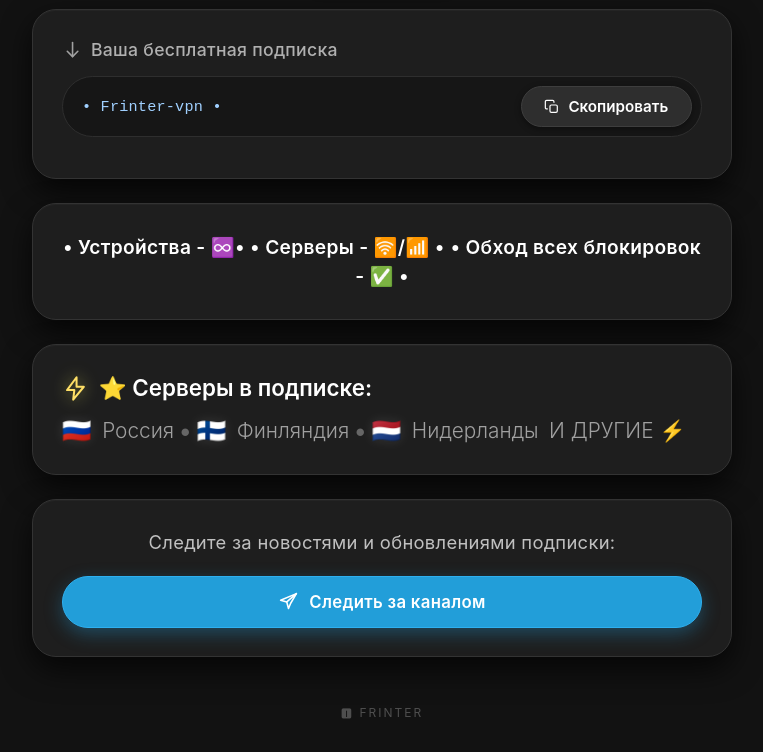
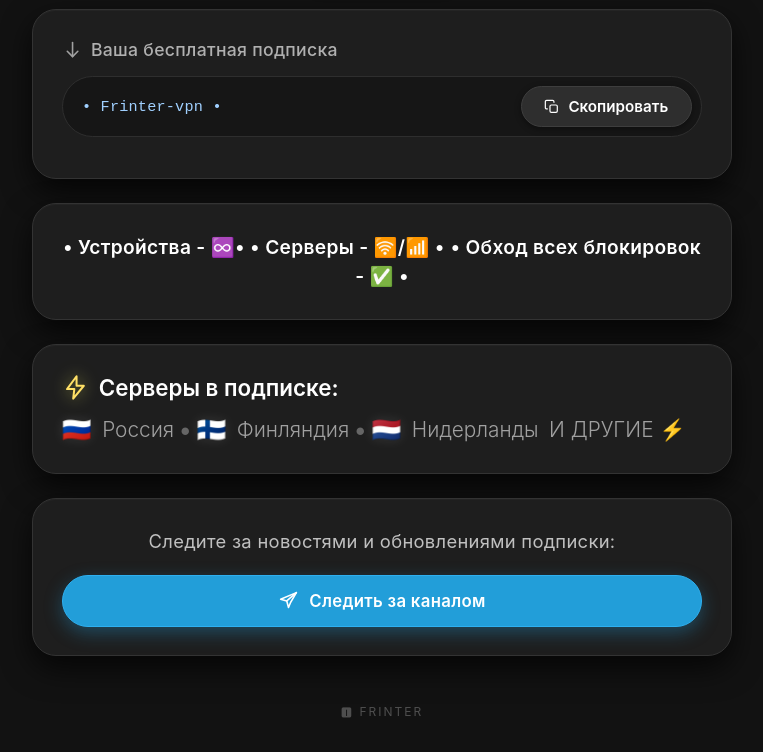
Before and after one commit to FR1nter/FRinter-vpn, a plain HTML site: page index.html in a window 1280 px wide. Shown: the part 181-933 px from the top of the page, without its empty margins (258-1021 px from the left). Drawn offline with Linux system fonts and the light colour scheme.

Commit message:
Update index.html

```diff
--- a/index.html
+++ b/index.html
@@ -423,7 +423,7 @@
         <svg class="icon bolt" viewBox="0 0 24 24" aria-hidden="true">
           <path d="M13 2 L4.5 13.5 H11 L10 22 L19.5 10.5 H13 Z"/>
         </svg>
-        ⭐ Серверы в подписке:
+        Серверы в подписке:
       </div>
       <div class="servers-list">
         <span class="flag">🇷🇺</span><span class="and-more">Россия</span><span class="comma">•</span>
```
